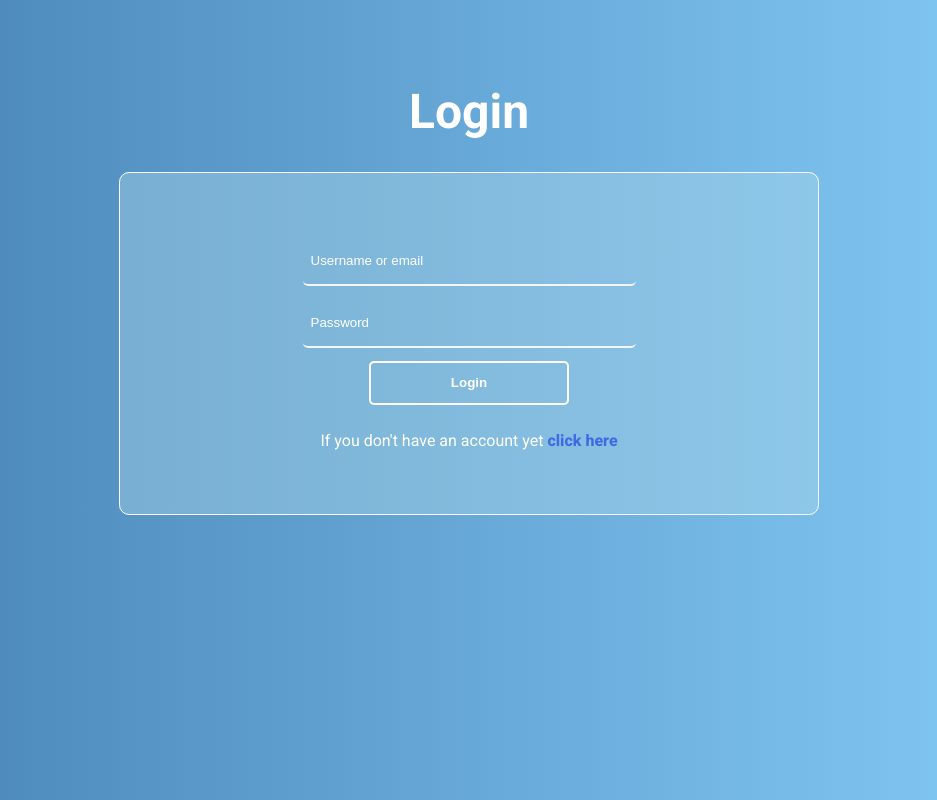
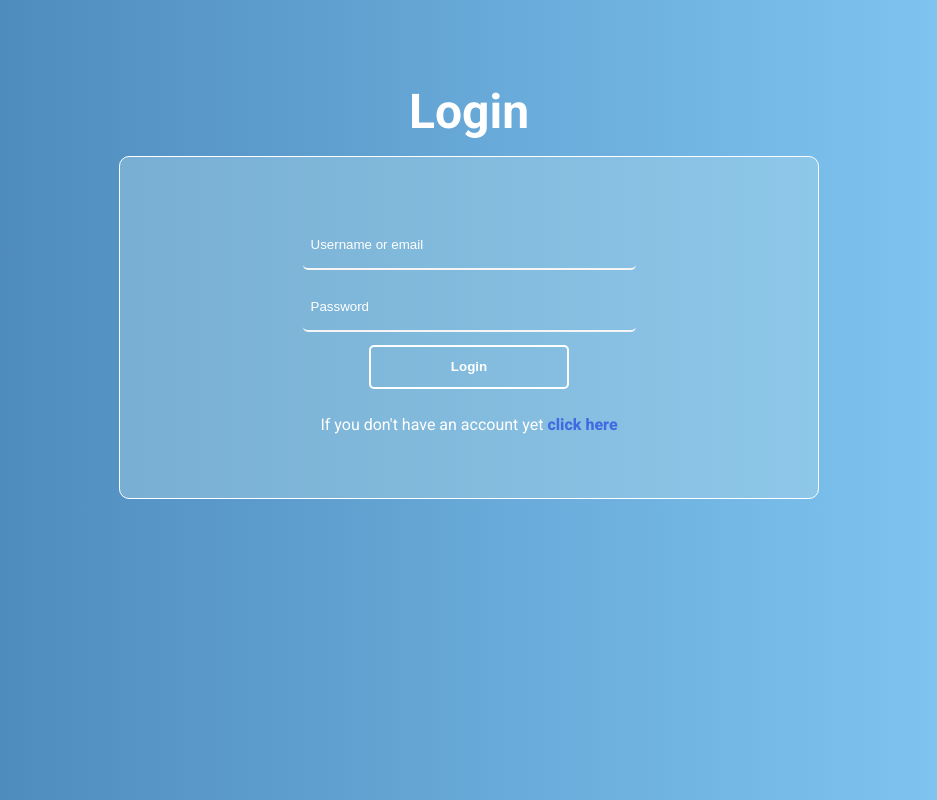
Before and after one commit to Espadv69/Course-2025, a React (Vite) app in the folder Login-Register/: page / in a window 1280 px wide. Shown: the whole page, without its empty margins (171-1108 px from the left). Built offline with nearby package versions, Linux system fonts and the light colour scheme; a web font is replaced by a local one.

Commit message:
Fix padding

```diff
--- a/Login-Register/src/css/LoginRegister.css
+++ b/Login-Register/src/css/LoginRegister.css
@@ -5,7 +5,7 @@
 
 .form_login,
 .form_register {
-  margin: 2rem auto;
+  margin: 1rem auto;
   padding: 4rem 1rem;
 
   width: 100%;
```
